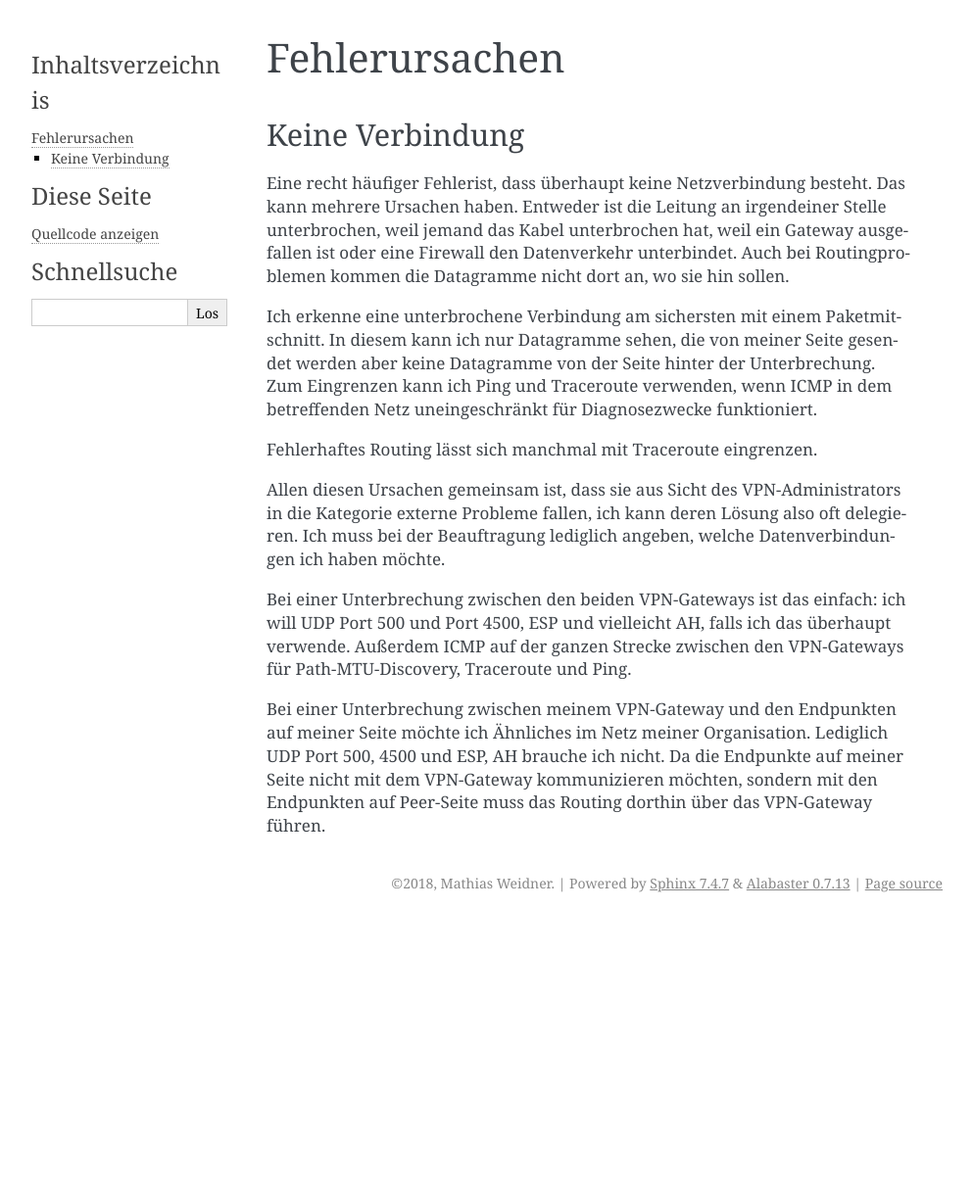
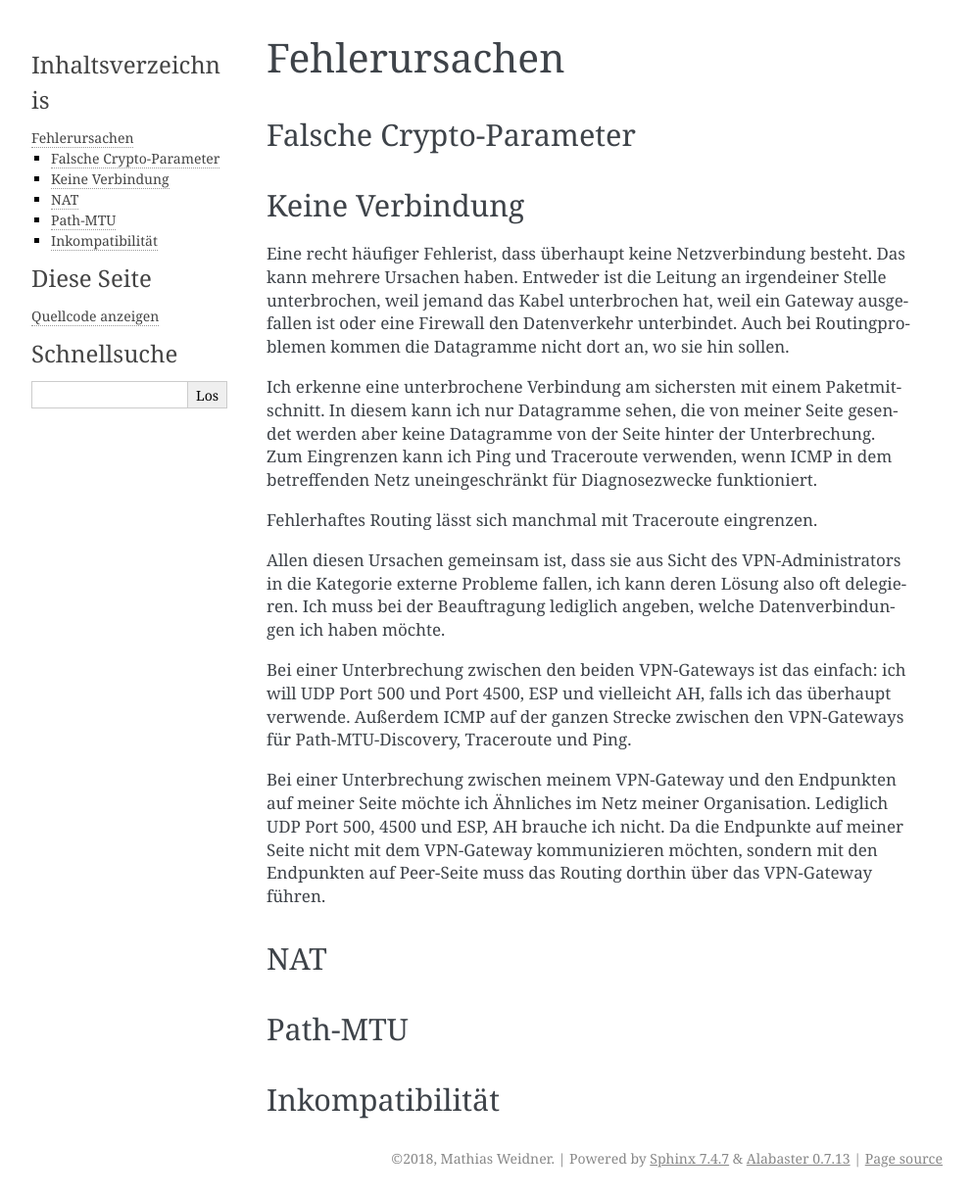
Before and after one commit to matwei-books/Fehlersuche-bei-IPsec-VPN-mit-IKEv2, a Sphinx documentation site: the page built from source/fehler/ursachen.rst, in a window 1280 px wide. Shown: the whole page at 98% size, without its empty margins (148-1141 px from the left). Built offline with Sphinx 7.4.7, drawn with Linux system fonts in a browser that asks for light colours; before the commit the page ends 941 px from its top, so only the background shows below that.

Commit message:
Gliederung für weitere Fehlerursachen

```diff
--- a/source/fehler/ursachen.rst
+++ b/source/fehler/ursachen.rst
@@ -1,6 +1,9 @@
 
 Fehlerursachen
 ==============
+
+Falsche Crypto-Parameter
+------------------------
 
 Keine Verbindung
 ----------------
@@ -41,3 +44,12 @@ Lediglich UDP Port 500, 4500 und ESP, AH brauche ich nicht.
 Da die Endpunkte auf meiner Seite nicht mit dem VPN-Gateway
 kommunizieren möchten, sondern mit den Endpunkten auf Peer-Seite muss
 das Routing dorthin über das VPN-Gateway führen.
+
+NAT
+---
+
+Path-MTU
+--------
+
+Inkompatibilität
+----------------
```
